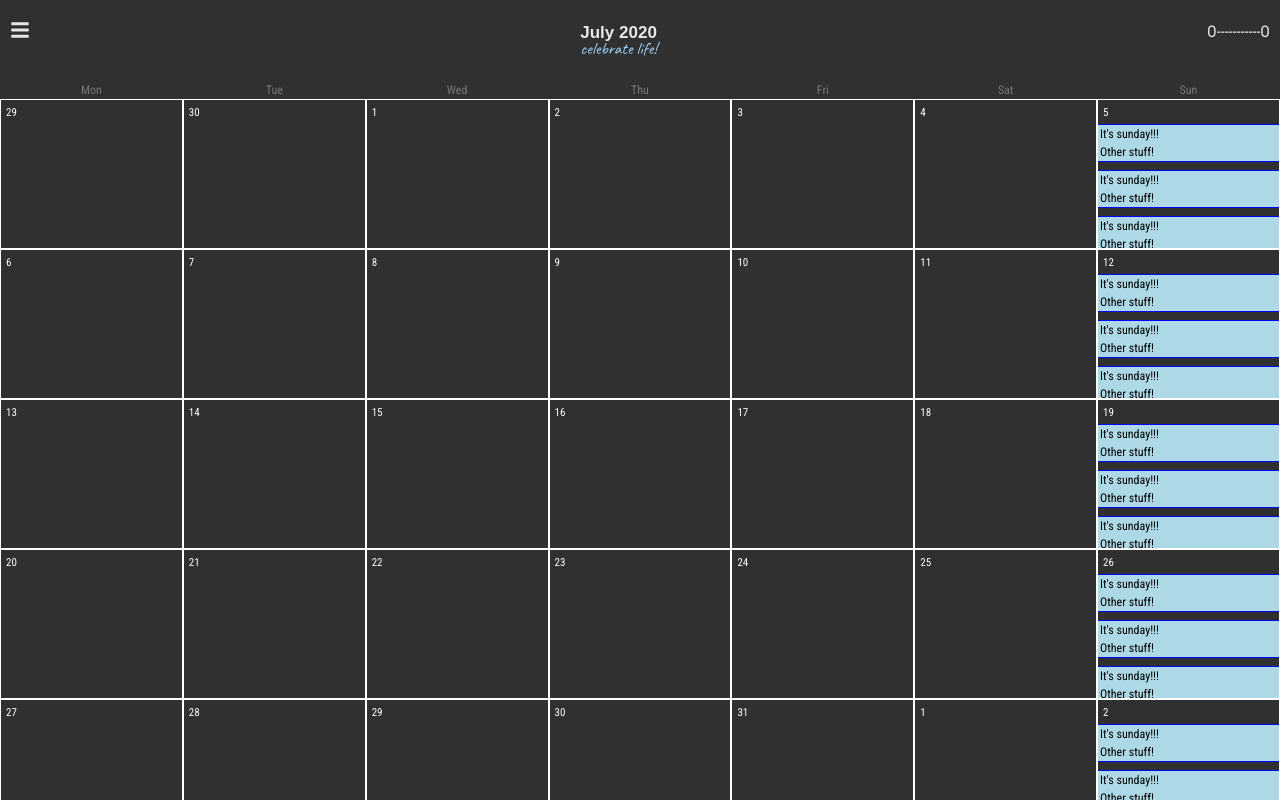
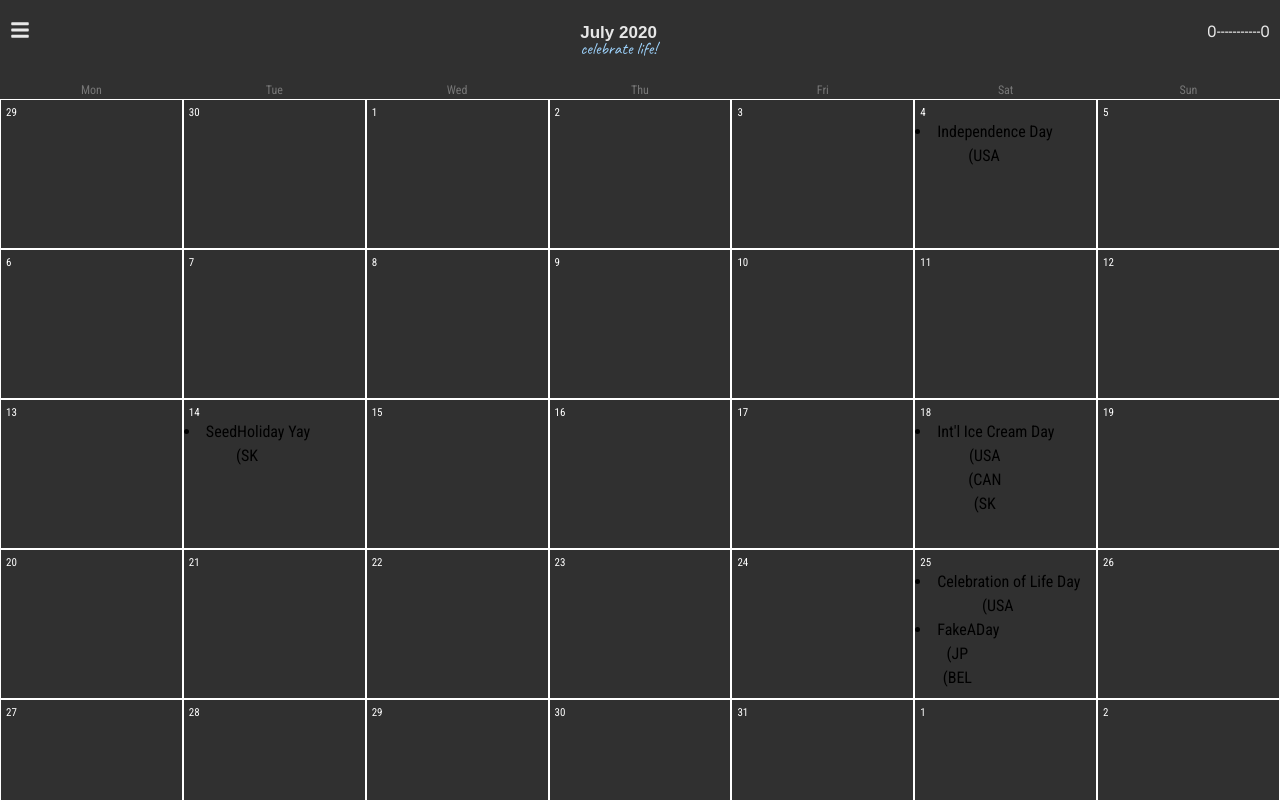
Before and after one commit to ldail/Celebrate-Life-Holiday-Calendar---Front-end, a React (Create React App) app: page / in a window 1280 px wide. Shown: the top 800 px of the page. Built offline with nearby package versions, Linux system fonts and the light colour scheme; a web font is replaced by a local one.

Commit message:
holidays showing up dyanmically on month calendar

```diff
--- a/src/App.js
+++ b/src/App.js
@@ -1,24 +1,69 @@
-import React, { useState } from 'react';
+import React, { useState, useEffect } from 'react';
 import './reset.css';
 import './App.css';
 import Calendar from 'react-calendar';
 import moment from 'moment';
 
 import Header from './components/Header';
-import {VIEWS} from './assets/constants';
+import {VIEWS, FAKE__EVENT_DATES, FAKE__EVENTS} from './assets/constants';
 import DayView from './views/DayView/DayView';
+import EventInMonthView from './components/EventInMonthView';
 
 function App() {
   const [currentView, setCurrentView] = useState({view: VIEWS.MONTH});
   const [selectedYear, setSelectedYear] = useState(moment().year());
   const [selectedMonth, setSelectedMonth] = useState(moment().format('MMMM'));
+  const [currentMonthEvents, setCurrentMonthEvents] = useState({});
+
+  useEffect(() => {
+    const currentYearEvents = FAKE__EVENT_DATES[selectedYear] || {};
+    const correctedMonth = moment(selectedMonth, 'MMMM').format('MMM').toUpperCase();
+    const currentMonthEventsFound = currentYearEvents[correctedMonth] || {};
+    setCurrentMonthEvents(currentMonthEventsFound);
+  }, [selectedMonth, selectedYear])
 
   const setDayView = (date) => {
     const day = date.toString().split(' ')[2];
     setCurrentView({view: VIEWS.DAY, day: day})
   }
 
-  const sundayText = <><p><span>It's sunday!!!</span><span>Other stuff!</span></p><p><span>It's sunday!!!</span><span>Other stuff!</span></p><p><span>It's sunday!!!</span><span>Other stuff!</span></p><p><span>It's sunday!!!</span><span>Other stuff!</span></p></>
+  const eventsForMonth = (month) => {
+    const currentYearEvents = FAKE__EVENT_DATES[selectedYear] || {};
+    const correctedMonth = moment(selectedMonth, 'MMMM').format('MMM').toUpperCase();
+    const currentMonthEventsFound = currentYearEvents[correctedMonth] || {};
+    return currentMonthEventsFound;
+  }
+
+  const createDayEventList = (date) => {
+    let viewingDay = date.toString().split(' ')[2];
+    console.log(viewingDay, typeof viewingDay, viewingDay[0]);
+    if (viewingDay[0] === '0') {
+      viewingDay = viewingDay.slice(1);
+    }
+    const viewingMonth = date.toString().split(' ')[1];
+    let eventsOnDay = currentMonthEvents[viewingDay];
+    console.log(eventsOnDay);
+    const viewingMonthFormat = moment(viewingMonth, 'MMM').format('MMMM');
+    if (viewingMonthFormat !== selectedMonth) {
+      let monthEvents = eventsForMonth(viewingMonthFormat);
+      eventsOnDay = monthEvents[viewingDay];
+    }
+    let viewingData = [];
+    if (eventsOnDay) {
+      viewingData = eventsOnDay.map(eventId => {
+      const {name, countries, major} = FAKE__EVENTS[eventId];
+      return (
+      <EventInMonthView
+        major={major}
+        countries={countries}
+        name={name}
+        />
+      );
+    });
+  }
+    return viewingData;
+  }
+
   return (
     <div className="App">
       <Header
@@ -33,7 +78,7 @@ function App() {
       {currentView.view === VIEWS.MONTH &&
         <Calendar
         showFixedNumberOfWeeks={true}
-        tileContent={({date}) =>- date.getDay() === 0 ? sundayText : null}
+        tileContent={({date}) => createDayEventList(date)}
         tileClassName={({date}) => date.getDay() === 0 ? 'sundayClass' : null}
         showNavigation={false}
         onClickDay={(date) => setDayView(date)}
--- /dev/null
+++ b/src/components/EventInMonthView.js
@@ -0,0 +1,14 @@
+import React from 'react';
+
+const EventInMonthView = ({major, name, countries}) => {
+  return (
+    <li className={`monthEvent ${major? 'monthViewMajorHoliday' : ''}`}>
+      <span className={`monthViewHolidayTitle ${major ? 'bold' : ''}`}>{name}</span>
+      <ul className="monthViewCountryList">
+        {countries.map(country => <li className="monthViewCountryItem">{`(${country}`}</li>)}
+      </ul>
+    </li>
+  );
+};
+
+export default EventInMonthView;
--- a/src/views/DayView/DayView.js
+++ b/src/views/DayView/DayView.js
@@ -32,7 +32,6 @@ const DayView = ({selectedMonth, selectedYear, initialDay}) => {
 
   const createEventsForDay = (day) => {
     const currentDayEvents = findEventsForDay(day);
-    console.log(currentDayEvents);
     const viewEventData = [];
     for (let i = 0; i < currentDayEvents.length; i++) {
       const currentEventId = currentDayEvents[i];
```
